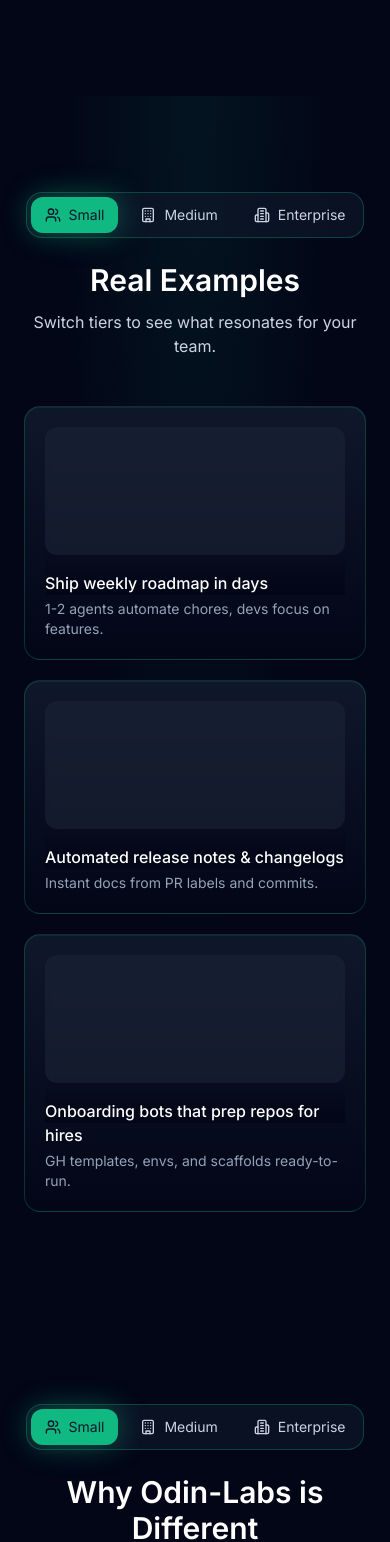
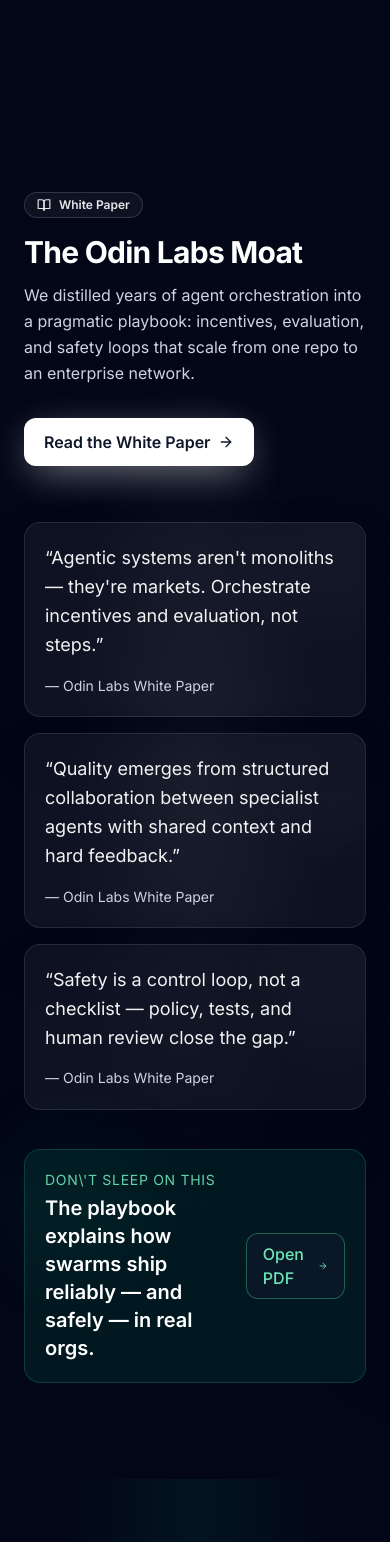
Before and after one commit to sarigama-github/frontend-repo_8mmnld7g_ys0aj0, a React (Vite) app: page / in a window 390 px wide. Shown: the part 3735-5277 px from the top of the page. Built offline with nearby package versions, Linux system fonts and the light colour scheme; a web font is replaced by a local one.

Commit message:
Update project prj_8mmnld7g - 2025-11-22T02:59:51.205Z

```diff
--- a/src/App.jsx
+++ b/src/App.jsx
@@ -2,6 +2,7 @@ import React from 'react'
 import Hero from './components/Hero'
 import ValuePyramid from './components/ValuePyramid'
 import Architecture from './components/Architecture'
+import WhitePaper from './components/WhitePaper'
 import Examples from './components/Examples'
 import WhyDifferent from './components/WhyDifferent'
 import EnterpriseSafety from './components/EnterpriseSafety'
@@ -14,6 +15,7 @@ function App() {
       <Hero />
       <ValuePyramid />
       <Architecture />
+      <WhitePaper />
       <Examples />
       <WhyDifferent />
       <EnterpriseSafety />
--- /dev/null
+++ b/src/components/WhitePaper.jsx
@@ -0,0 +1,121 @@
+import React, { useEffect } from 'react'
+import { motion, AnimatePresence } from 'framer-motion'
+import { BookOpen, ArrowRight } from 'lucide-react'
+
+const quotes = [
+  {
+    text: 'Agentic systems aren\'t monoliths — they\'re markets. Orchestrate incentives and evaluation, not steps.',
+    cite: 'Odin Labs White Paper',
+  },
+  {
+    text: 'Quality emerges from structured collaboration between specialist agents with shared context and hard feedback.',
+    cite: 'Odin Labs White Paper',
+  },
+  {
+    text: 'Safety is a control loop, not a checklist — policy, tests, and human review close the gap.',
+    cite: 'Odin Labs White Paper',
+  },
+]
+
+export default function WhitePaper() {
+  useEffect(() => {
+    // No-op: reserved for future intersection observers or analytics
+  }, [])
+
+  return (
+    <section id="whitepaper" className="relative overflow-hidden bg-slate-950 py-24">
+      {/* Background drama: radial glow + grid + vignette */}
+      <div className="pointer-events-none absolute inset-0">
+        <div className="absolute inset-0 bg-[radial-gradient(ellipse_at_center,rgba(255,255,255,0.06),transparent_45%)]" />
+        <div className="absolute inset-0 bg-[linear-gradient(to_right,rgba(255,255,255,0.06)_1px,transparent_1px),linear-gradient(to_bottom,rgba(255,255,255,0.06)_1px,transparent_1px)] bg-[size:40px_40px] opacity-10" />
+        <div className="absolute inset-0 bg-gradient-to-b from-transparent via-slate-950/20 to-slate-950" />
+      </div>
+
+      <div className="relative z-10 mx-auto max-w-7xl px-6">
+        {/* Heading row */}
+        <div className="flex flex-col items-start gap-4 sm:flex-row sm:items-center sm:justify-between">
+          <div>
+            <div className="inline-flex items-center gap-2 rounded-full border border-white/15 bg-white/5 px-3 py-1 text-xs font-semibold text-white/90 backdrop-blur">
+              <BookOpen className="h-3.5 w-3.5" />
+              White Paper
+            </div>
+            <h2 className="mt-4 text-3xl font-extrabold tracking-tight text-white sm:text-4xl md:text-5xl">
+              The Odin Labs Moat
+            </h2>
+            <p className="mt-3 max-w-2xl text-base leading-relaxed text-slate-300">
+              We distilled years of agent orchestration into a pragmatic playbook: incentives, evaluation, and safety loops that scale from one repo to an enterprise network.
+            </p>
+          </div>
+
+          <motion.a
+            href="/whitepaper.pdf"
+            target="_blank"
+            rel="noreferrer"
+            whileHover={{ y: -1 }}
+            whileTap={{ y: 0 }}
+            className="group mt-4 inline-flex items-center gap-2 rounded-xl bg-white px-5 py-3 font-semibold text-slate-900 shadow-[0_10px_40px_-10px_rgba(255,255,255,0.6)] transition hover:bg-slate-100"
+          >
+            Read the White Paper
+            <ArrowRight className="h-4 w-4 transition-transform group-hover:translate-x-0.5" />
+          </motion.a>
+        </div>
+
+        {/* Dramatic animated quotes */}
+        <div className="relative mt-14 grid grid-cols-1 gap-4 sm:grid-cols-2 lg:grid-cols-3">
+          {quotes.map((q, i) => (
+            <motion.blockquote
+              key={i}
+              initial={{ opacity: 0, y: 14, scale: 0.98 }}
+              whileInView={{ opacity: 1, y: 0, scale: 1 }}
+              viewport={{ once: true, amount: 0.4 }}
+              transition={{ duration: 0.6, delay: 0.06 * i }}
+              className="relative overflow-hidden rounded-2xl border border-white/10 bg-white/5 p-5 text-white shadow-[0_30px_60px_-20px_rgba(2,6,23,0.7)] backdrop-blur"
+            >
+              <motion.div
+                aria-hidden
+                className="pointer-events-none absolute -right-10 -top-10 h-36 w-36 rounded-full bg-white/10 blur-2xl"
+                animate={{ opacity: [0.15, 0.35, 0.15], scale: [1, 1.05, 1] }}
+                transition={{ duration: 5, repeat: Infinity, ease: 'easeInOut' }}
+              />
+              <p className="relative text-lg leading-relaxed text-white/95">“{q.text}”</p>
+              <footer className="relative mt-4 text-sm text-slate-300">— {q.cite}</footer>
+            </motion.blockquote>
+          ))}
+        </div>
+
+        {/* Motion underline & callout */}
+        <div className="relative mt-10 flex items-center justify-between gap-6 rounded-2xl border border-emerald-400/20 bg-emerald-500/10 p-5">
+          <motion.div
+            aria-hidden
+            className="pointer-events-none absolute -left-8 -top-8 h-40 w-40 rounded-full bg-emerald-400/20 blur-2xl"
+            animate={{ opacity: [0.2, 0.45, 0.2], scale: [1, 1.08, 1] }}
+            transition={{ duration: 6, repeat: Infinity, ease: 'easeInOut' }}
+          />
+          <div className="relative max-w-3xl text-slate-200">
+            <div className="text-sm uppercase tracking-wider text-emerald-300/90">Don\'t sleep on this</div>
+            <div className="mt-1 text-xl font-semibold text-white">The playbook explains how swarms ship reliably — and safely — in real orgs.</div>
+          </div>
+          <motion.a
+            href="/whitepaper.pdf"
+            target="_blank"
+            rel="noreferrer"
+            whileHover={{ y: -1 }}
+            whileTap={{ y: 0 }}
+            className="relative inline-flex items-center gap-2 rounded-xl border border-emerald-400/40 bg-slate-900/70 px-4 py-2 font-medium text-emerald-300 hover:bg-slate-900/90"
+          >
+            Open PDF
+            <ArrowRight className="h-4 w-4" />
+          </motion.a>
+        </div>
+      </div>
+
+      {/* Floating ambience */}
+      <motion.div
+        aria-hidden
+        className="pointer-events-none absolute left-1/2 top-1/2 h-[42rem] w-[42rem] -translate-x-1/2 -translate-y-1/2 rounded-full bg-emerald-400/10 blur-3xl"
+        animate={{ opacity: [0.08, 0.18, 0.08], scale: [1, 1.06, 1] }}
+        transition={{ duration: 7, repeat: Infinity, ease: 'easeInOut' }}
+      />
+    </section>
+  )
+}
```
Also changed, not shown: 1 other file (tests, documents, lock files or other folders).
